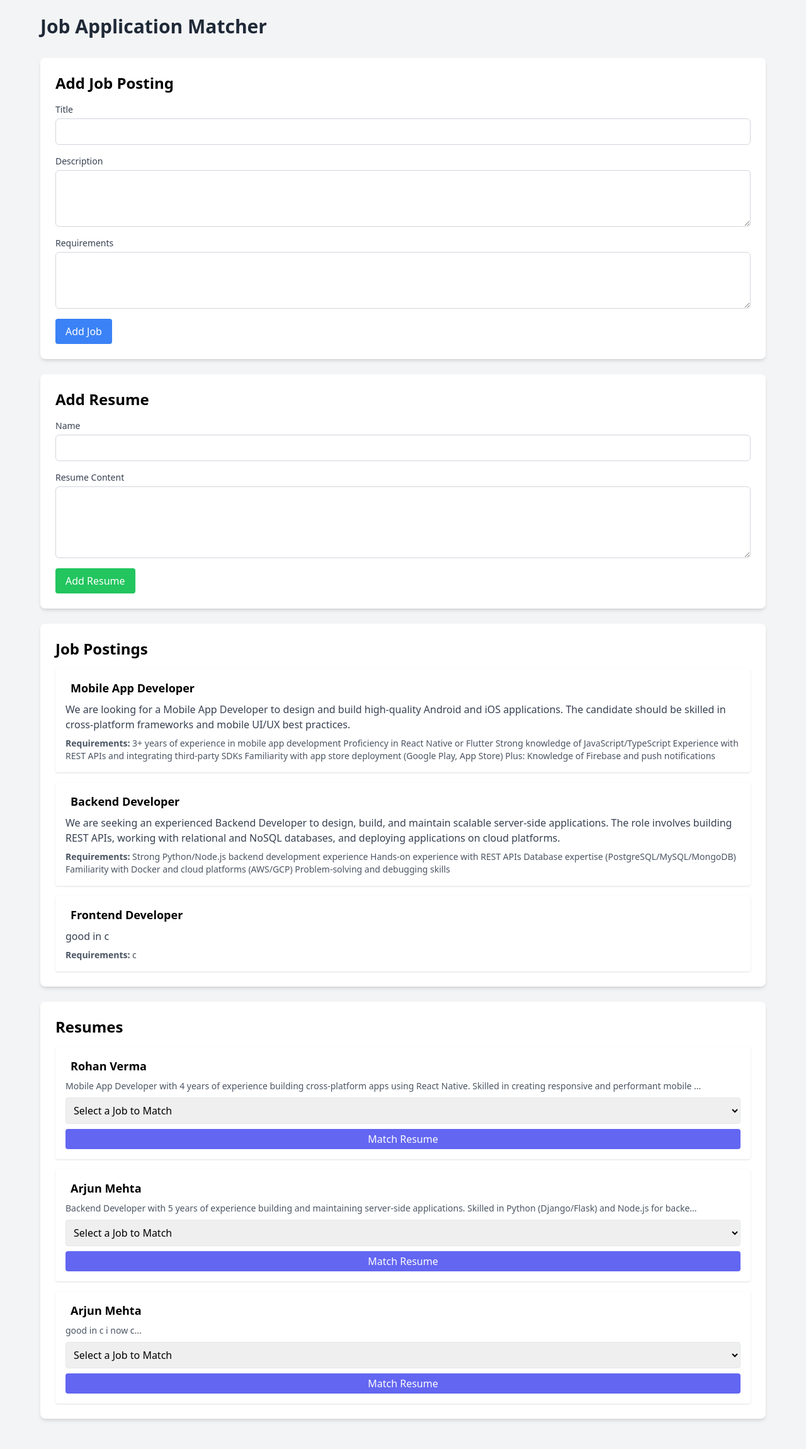
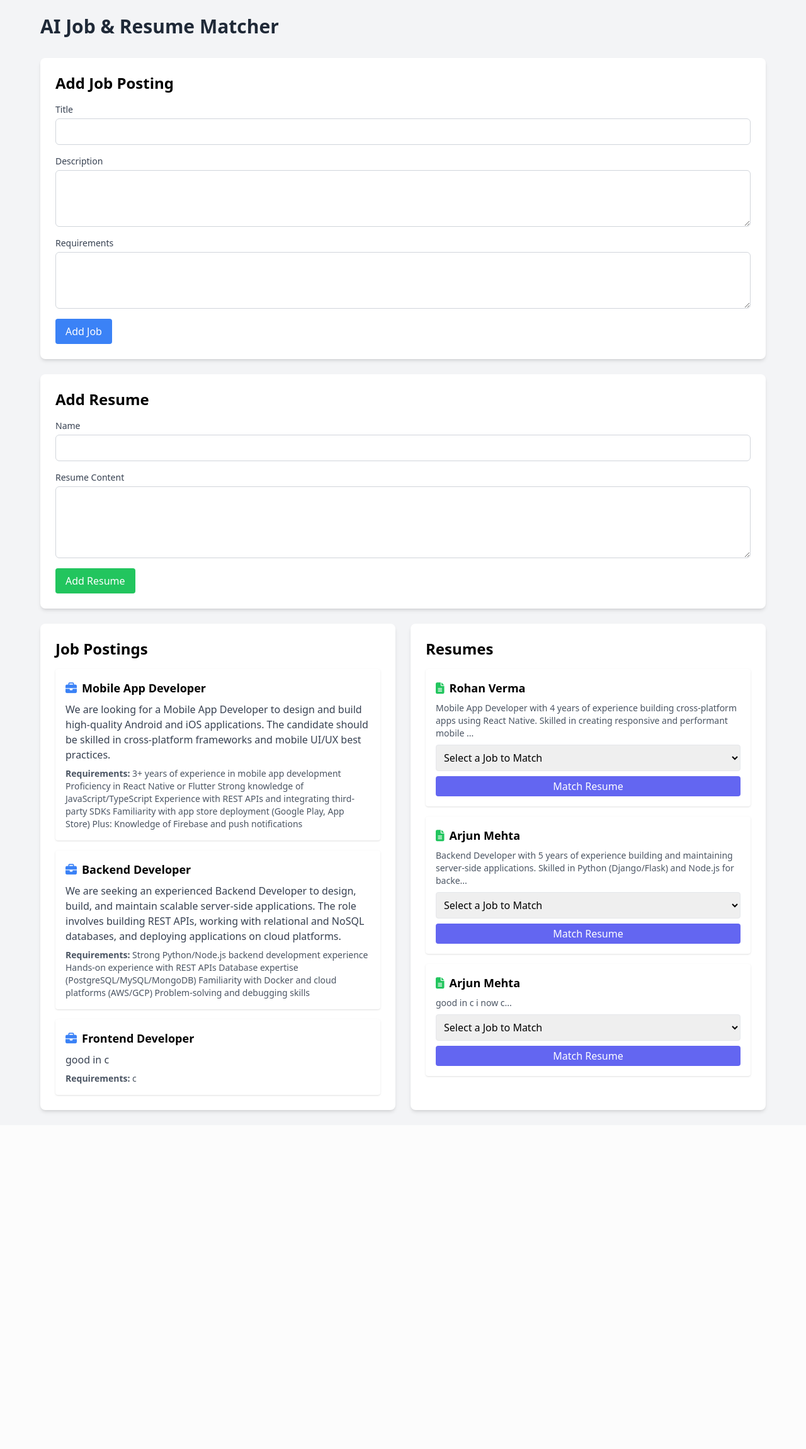
Before and after one commit to LanishFasal/Job_Application_Matcher, a Flask app: page / in a window 1280 px wide. Shown: the whole page at 63% size. After the commit the page ends 1768 px from the top, so only its background shows below. Run offline with Flask 3, Linux system fonts and the light colour scheme; data comes from the database, SQL or seed files in the repository; some libraries are stand-ins or nearby versions.

Commit message:
Update index.html

```diff
--- a/templates/index.html
+++ b/templates/index.html
@@ -3,12 +3,14 @@
 <head>
     <meta charset="UTF-8">
     <meta name="viewport" content="width=device-width, initial-scale=1.0">
-    <title>Job Application Matcher</title>
+    <title>AI Job Matcher</title>
     <script src="https://cdn.tailwindcss.com"></script>
+    <!-- ADDED: Font Awesome for icons -->
+    <link rel="stylesheet" href="https://cdnjs.cloudflare.com/ajax/libs/font-awesome/6.5.2/css/all.min.css">
 </head>
 <body class="bg-gray-100 p-6">
     <div class="max-w-6xl mx-auto">
-        <h1 class="text-3xl font-bold text-gray-800 mb-8">Job Application Matcher</h1>
+        <h1 class="text-3xl font-bold text-gray-800 mb-8">AI Job & Resume Matcher</h1>
 
         <!-- Add Job Form -->
         <div class="bg-white p-6 rounded-lg shadow-md mb-6">
@@ -46,20 +48,23 @@
             </form>
         </div>
 
+        <!-- UPDATED: Two-column layout for Jobs and Resumes -->
+        <div class="grid grid-cols-1 md:grid-cols-2 gap-6">
             <!-- Jobs List -->
-        <div class="bg-white p-6 rounded-lg shadow-md mb-6">
+            <div class="bg-white p-6 rounded-lg shadow-md">
                 <h2 class="text-2xl font-semibold mb-4">Job Postings</h2>
                 <div id="jobsContainer" class="space-y-4"></div>
             </div>
 
             <!-- Resumes List -->
-        <div class="bg-white p-6 rounded-lg shadow-md mb-6">
+            <div class="bg-white p-6 rounded-lg shadow-md">
                 <h2 class="text-2xl font-semibold mb-4">Resumes</h2>
                 <div id="resumesContainer" class="space-y-4"></div>
             </div>
+        </div>
 
         <!-- Match Results -->
-        <div id="matchResults" class="bg-white p-6 rounded-lg shadow-md hidden">
+        <div id="matchResults" class="bg-white p-6 rounded-lg shadow-md hidden mt-6">
             <h2 class="text-2xl font-semibold mb-4">Latest Match Results</h2>
             <div id="resultsContent"></div>
         </div>
```
Lines whose indentation alone changed are shown as unchanged.
